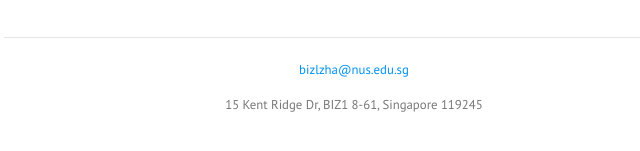
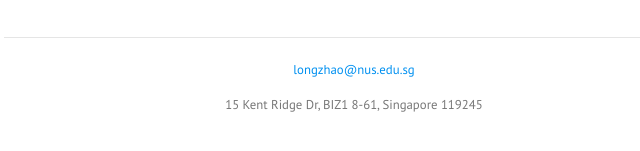
Before and after one commit to mathsoul/mathsoul.github.io, a plain HTML site: page index.html in a window 1280 px wide. Shown: the part 333-484 px from the top of the page, 286-926 px from the left. Drawn offline with Linux system fonts and the light colour scheme.

Commit message:
update email to longzhao@nus.edu.sg

```diff
--- a/index.html
+++ b/index.html
@@ -73,7 +73,7 @@
 
       <div class="footer">
         <p align="center">
-        <a href="mailto:bizlzha@nus.edu.sg">bizlzha@nus.edu.sg</a>
+        <a href="mailto:longzhao@nus.edu.sg">longzhao@nus.edu.sg</a>
         </p>
         <p align="center">
 <!-- Department of Analytics and Operations<br>
```
